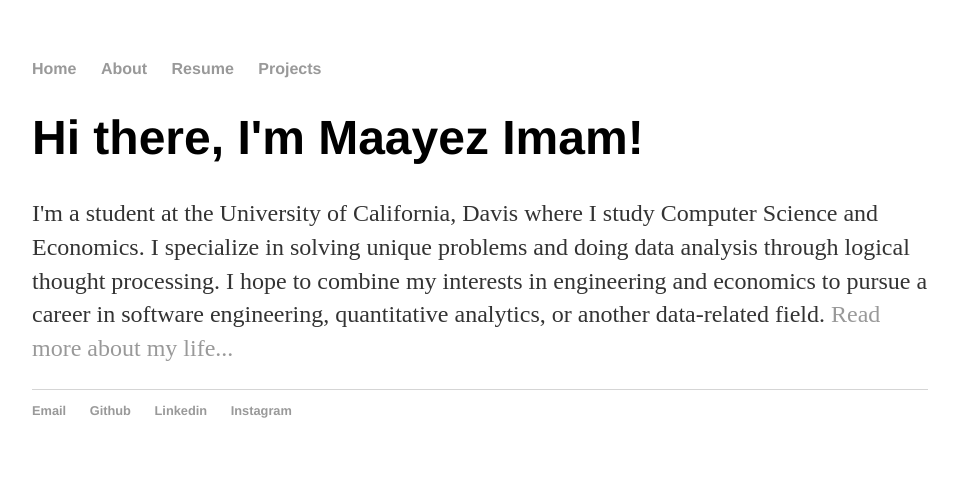
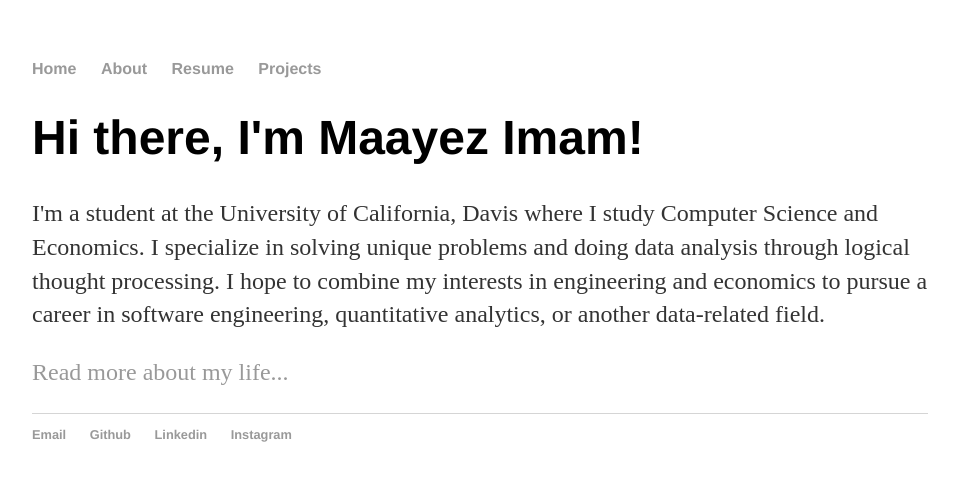
Before and after one commit to Amaayezing/amaayezing.github.io, a Jekyll site: the page built from index.html, in a window 1280 px wide. Shown: the top 481 px of the page, without its empty margins (160-1118 px from the left). Built offline with Jekyll 4.4.1, drawn with Linux system fonts in a browser that asks for light colours.

```diff
--- a/index.html
+++ b/index.html
@@ -7,5 +7,6 @@ title: Maayez Imam
 	<p>I'm a student at the University of California, Davis where I study Computer Science and Economics.
 		I specialize in solving unique problems and doing data analysis through logical thought processing.
 		I hope to combine my interests in engineering and economics to pursue a career in software engineering,
-		quantitative analytics, or another data-related field. <a href="/about">Read more about my life...</a></p>
+		quantitative analytics, or another data-related field.</p>
+	<p><a href="/about">Read more about my life...</a></p>
 </div><!-- /.blurb -->
```
